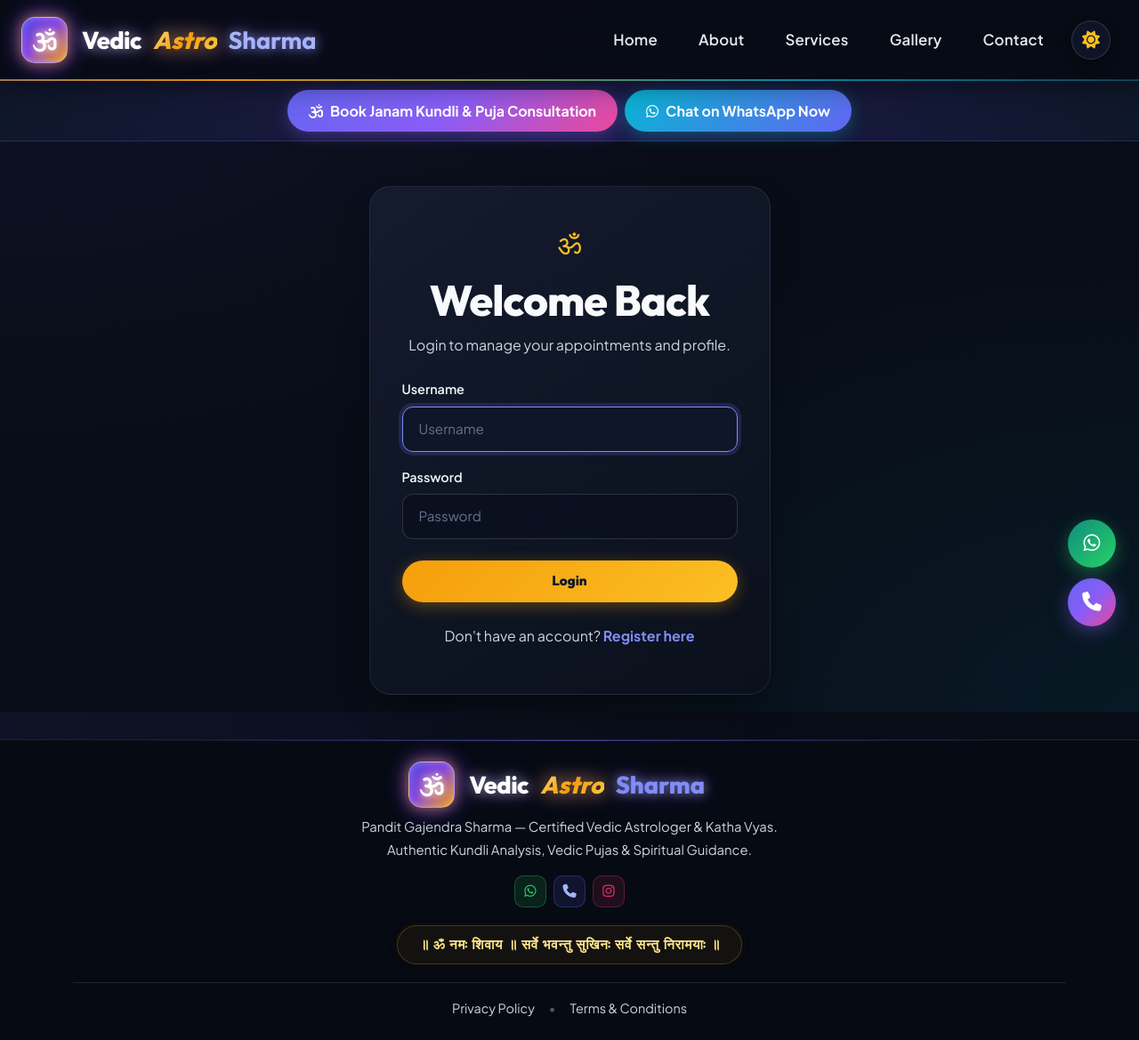
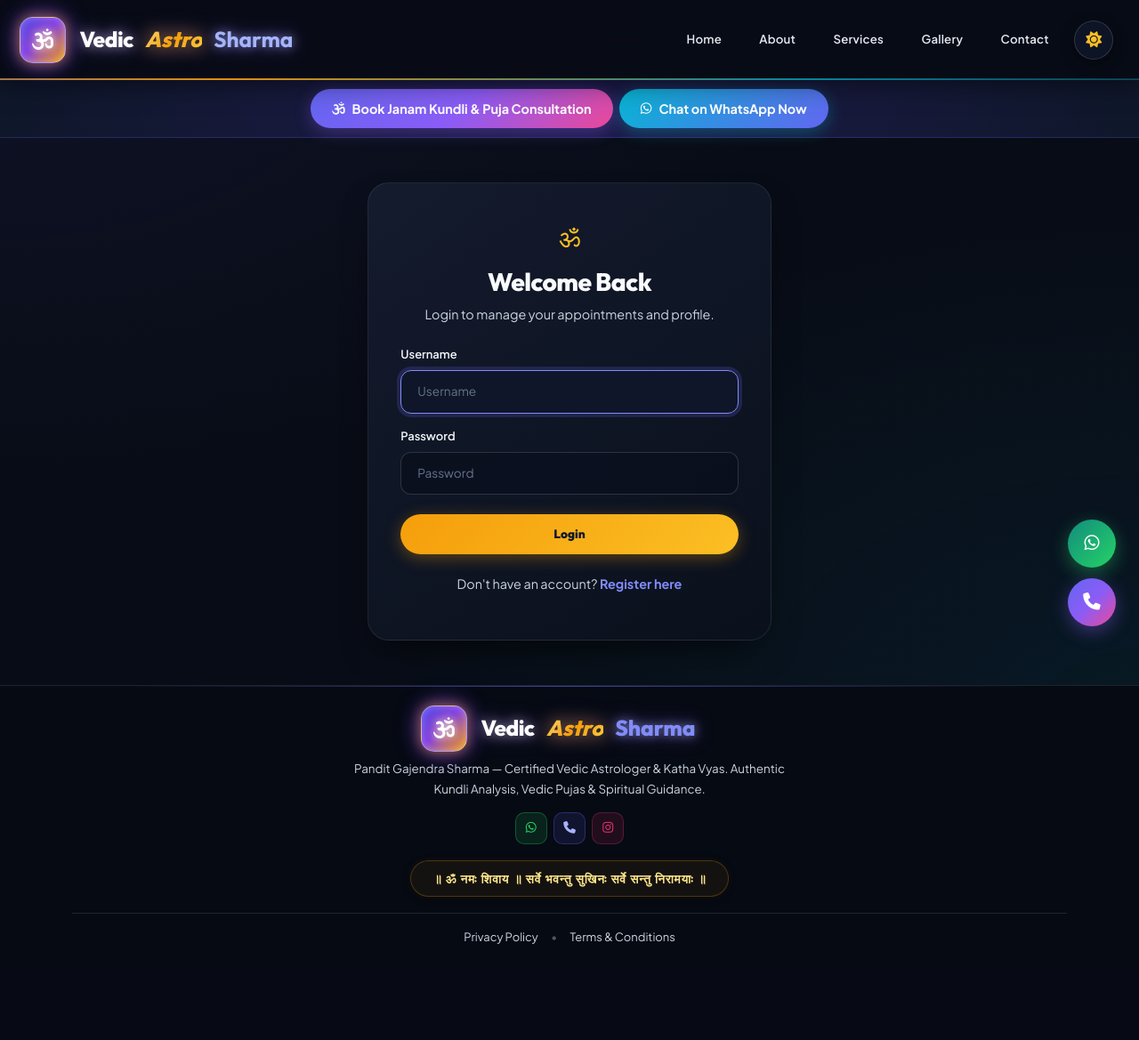
Before and after one commit to krishnapatidar2805/vedic_astro, a Django app: page /accounts/login/ in a window 1280 px wide. Shown: the whole page at 89% size. After the commit the page ends 1061 px from the top, so only its background shows below. Run offline with Django 5.2, Linux system fonts and the light colour scheme.

Commit message:
Scale down typography globally across entire website

```diff
--- a/static/css/style.css
+++ b/static/css/style.css
@@ -85,6 +85,7 @@ img, picture, video, canvas, svg {
 }
 
 html {
+  font-size: 90%;
   scroll-behavior: smooth;
   color-scheme: dark;
 }
@@ -157,9 +158,9 @@ h1, h2, h3, h4, h5, h6 {
 }
 
 .section-title {
-  font-size: clamp(2rem, 4vw, 3rem);
+  font-size: clamp(1.4rem, 2.5vw, 1.95rem);
   font-weight: 800;
-  line-height: 1.2;
+  line-height: 1.25;
   color: var(--text-white);
   margin-bottom: 0.5rem;
 }
@@ -513,9 +514,9 @@ h1, h2, h3, h4, h5, h6 {
 
 .nav-link {
   color: #E2E8F0 !important;
-  font-size: 1.05rem;
+  font-size: 0.92rem;
   font-weight: 600;
-  padding: 7px 15px !important;
+  padding: 6px 14px !important;
   border-radius: var(--radius-full);
   transition: all 0.25s cubic-bezier(0.16, 1, 0.3, 1);
   position: relative;
@@ -4247,7 +4248,7 @@ h1, h2, h3, h4, h5, h6 {
 
 [data-theme="light"] .nav-link {
   color: #0F172A !important;
-  font-size: 1.05rem !important;
+  font-size: 0.92rem !important;
   font-weight: 700 !important;
 }
 
--- a/templates/base.html
+++ b/templates/base.html
@@ -16,7 +16,7 @@
 <link rel="preconnect" href="https://fonts.gstatic.com" crossorigin>
 <link href="https://fonts.googleapis.com/css2?family=Outfit:wght@300;400;500;600;700;800;900&family=Plus+Jakarta+Sans:wght@300;400;500;600;700;800&display=swap" rel="stylesheet">
 <!-- Custom CSS -->
-<link rel="stylesheet" href="{% static 'css/style.css' %}?v=45.0">
+<link rel="stylesheet" href="{% static 'css/style.css' %}?v=46.0">
 <script>
   (function() {
     var savedTheme = localStorage.getItem('site-theme') || 'dark';
```
